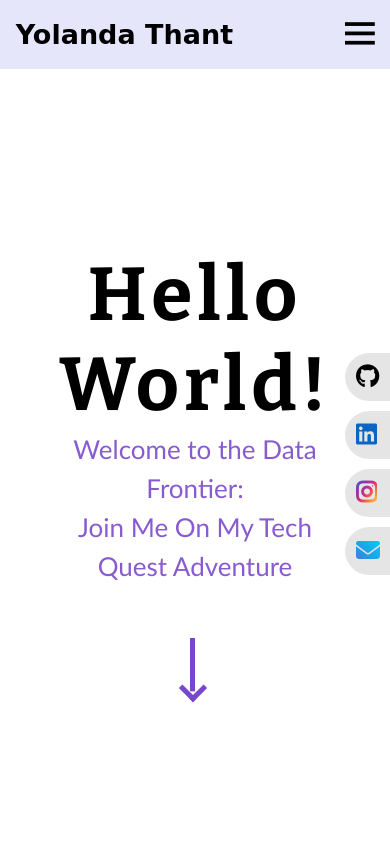
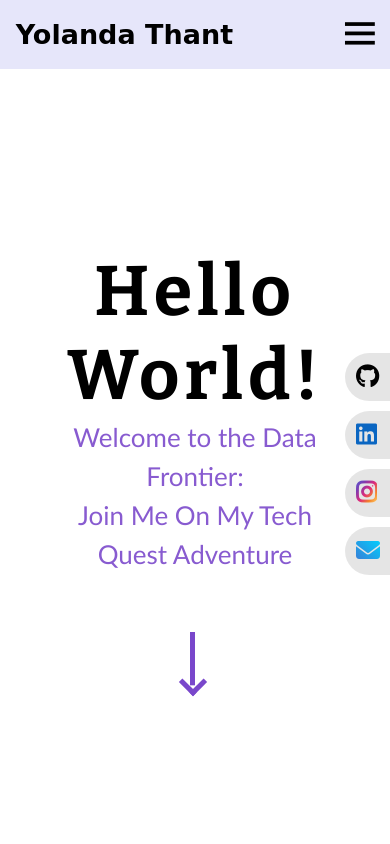
Before and after one commit to YolandaThant/YolandaThant.github.io, a plain HTML site: page index.html in a window 390 px wide. Shown: the top 844 px of the page. Drawn offline with nearby package versions, Linux system fonts and the light colour scheme.

Commit message:
added chabnge

```diff
--- a/styles.css
+++ b/styles.css
@@ -234,7 +234,7 @@ a {  /* anchor tags*/
     display: block;
 }
 .text1 {
-    font-size: 75px;
+    font-size: 70px;
     font-weight: 700;
     font-family: 'Bitter', sans-serif;;
     letter-spacing: 5px;
@@ -909,7 +909,18 @@ mark {
     color: #966fd6;
 }
 
+@media (max-width: 1280px) {
+
+    html {
+        scroll-padding-top: 4.5rem;
+    }
+
+
 @media (max-width: 1025px) {
+
+    html {
+        scroll-padding-top: 4.5rem;
+    }
 
     /* SECTION 3: Experience */
     .timeline ul li div {
@@ -1490,6 +1501,10 @@ mark {
 
 @media (max-width: 540px) {
 
+    html {
+        scroll-padding-top: 5rem;
+    }
+
     /* SECTION 3: Experience */
     .timeline ul li div {
         width: 200px;
@@ -1580,6 +1595,11 @@ mark {
 }
 
 @media (max-width: 430px) {
+
+    html {
+        scroll-padding-top: 5rem;
+    }
+
 
     /* SECTION 0: Hero */
     @keyframes text {
@@ -1652,6 +1672,10 @@ mark {
 
 @media (max-width: 420px) { /* Media query that changes <nav> element when browser window's at most 420px wide */
 
+    html {
+        scroll-padding-top: 5rem;
+    }
+
     /* SECTION 0: Hero */
     @keyframes text {
         0% {
@@ -1804,6 +1828,10 @@ mark {
 
 @media (max-width: 390px) {
 
+    html {
+        scroll-padding-top: 5rem;
+    }
+
     /* SECTION 0: Hero */
     @keyframes text {
         0% {
@@ -1907,6 +1935,10 @@ mark {
 
 @media (max-width: 375px) {
 
+    html {
+        scroll-padding-top: 5rem;
+    }
+
     /* SECTION 3: Experience */
     .timeline h2 {
         font-size: 15px;
```
